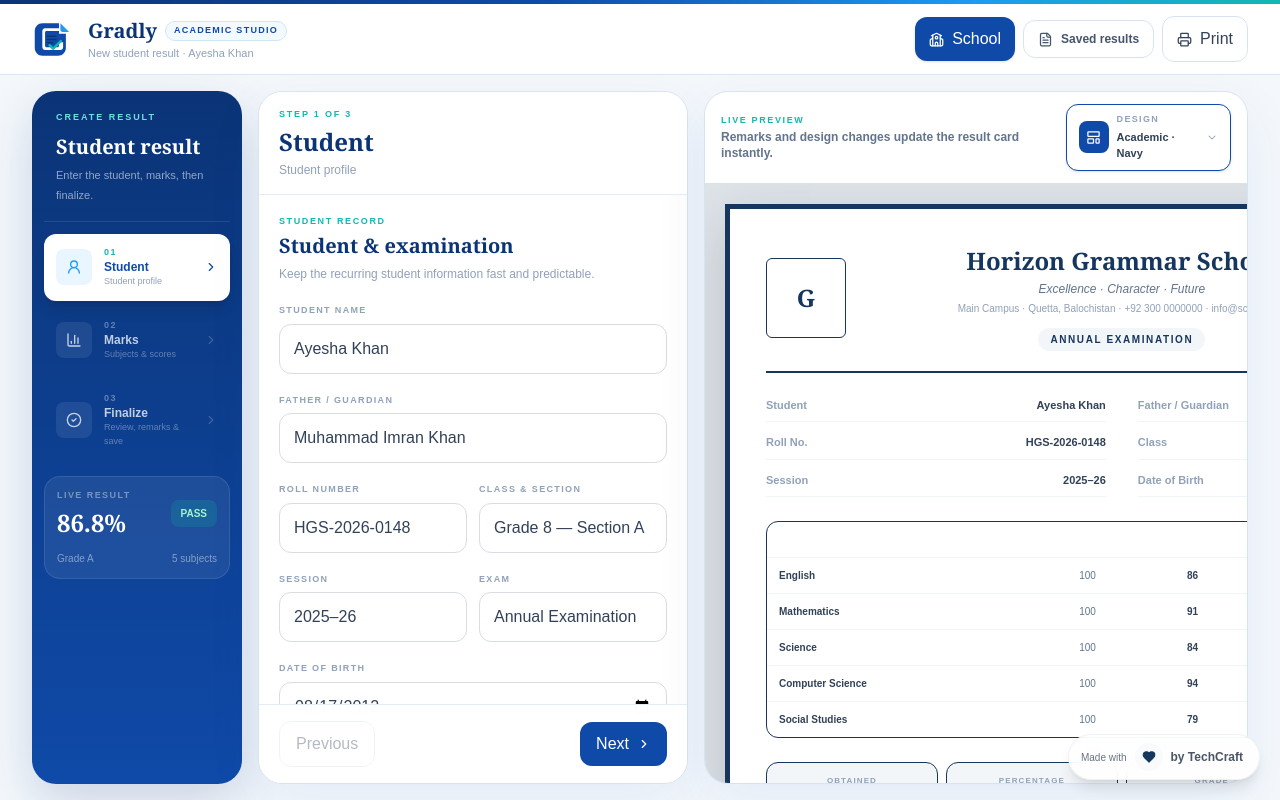
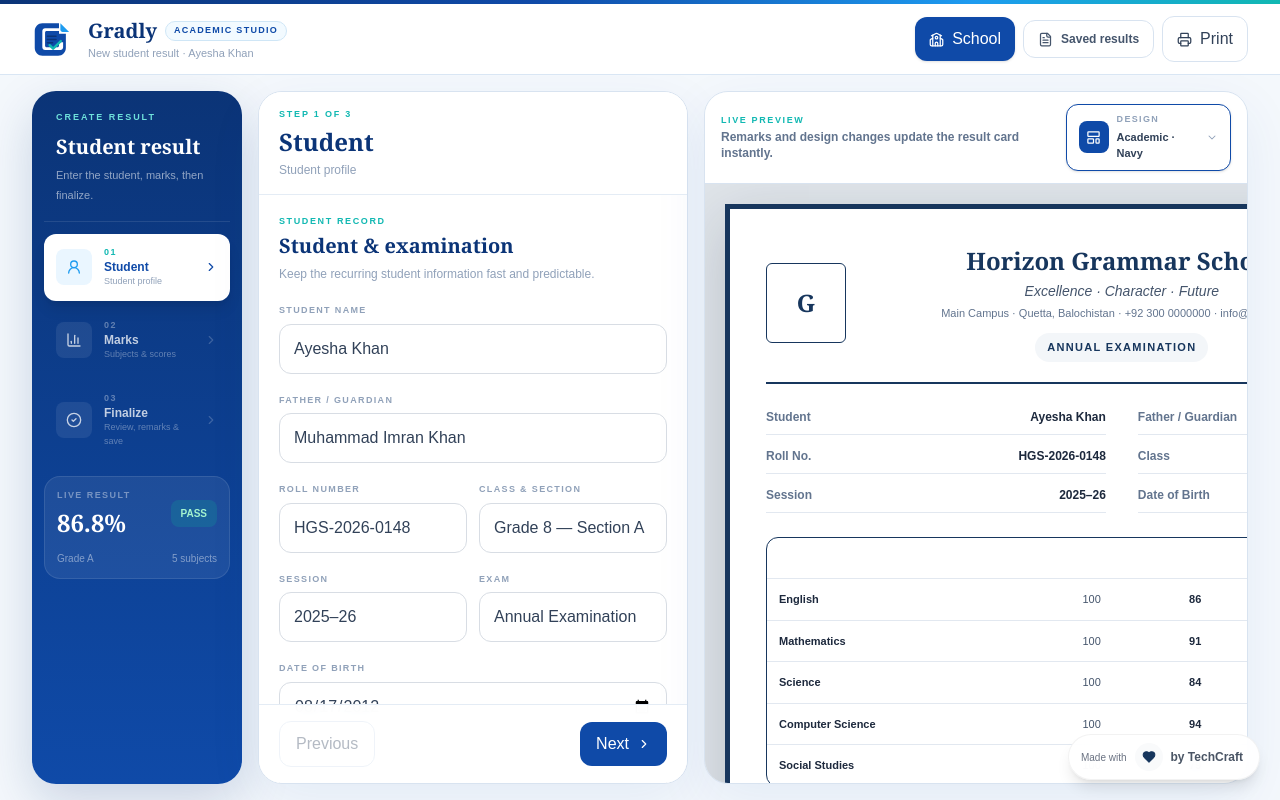
Before and after one commit to merajNizBaloch/gradly, a Next.js app: page / in a window 1280 px wide. Built offline with nearby package versions, Linux system fonts and the light colour scheme.

Commit message:
Improve result card print readability and colors

```diff
--- a/src/app/components/result-card.tsx
+++ b/src/app/components/result-card.tsx
@@ -1,7 +1,7 @@
 "use client";
 
 import { QRCodeSVG } from "qrcode.react";
-import { allThemes, autoRemark, getGrade, paperPresets, templates, type Band, type DesignSettings, type SchoolSettings, type Subject } from "./workspace-model";
+import { allThemes, autoRemark, getGrade, paperPresets, type Band, type DesignSettings, type SchoolSettings, type Subject } from "./workspace-model";
 
 export default function ResultCard({
   school,
@@ -46,7 +46,6 @@ export default function ResultCard({
   const status = subjects.length > 0 && subjects.every((subject) => subject.total > 0 && (subject.obtained / subject.total) * 100 >= 40) ? "PASS" : "FAIL";
   const grade = getGrade(percent, bands);
   const activeTheme = allThemes.find((item) => item.id === design.theme) || allThemes[0];
-  const activeTemplate = templates.find((item) => item.id === design.template) || templates[0];
   const paper = design.paperSize === "custom"
     ? { label: "Custom", width: `${Math.max(80, Number(design.customWidth) || 210)}mm`, height: `${Math.max(100, Number(design.customHeight) || 297)}mm`, ratio: Math.max(100, Number(design.customHeight) || 297) / Math.max(80, Number(design.customWidth) || 210) }
     : paperPresets[design.paperSize];
@@ -67,8 +66,15 @@ export default function ResultCard({
         .gradly-card-scroll::-webkit-scrollbar-track{background:#dfe4e9}
         .gradly-card-scroll::-webkit-scrollbar-thumb{background:#9fb4c9;border:2px solid #dfe4e9;border-radius:999px}
         .gradly-card-scroll::-webkit-scrollbar-thumb:hover{background:#7897b5}
-        .gradly-paper{width:${paper.width};min-height:${paper.height};aspect-ratio:${paper.ratio};box-sizing:border-box;transition:opacity .22s ease,transform .22s ease,box-shadow .22s ease}
-        @media print{html,body{width:${paper.width};min-height:${paper.height};margin:0!important;padding:0!important;background:#fff!important}.gradly-card-scroll{height:auto!important;overflow:visible!important;padding:0!important;background:#fff!important}.gradly-paper{width:${paper.width}!important;height:${paper.height}!important;min-height:${paper.height}!important;aspect-ratio:auto!important;box-shadow:none!important}.print-shell{display:block!important;padding:0!important;margin:0!important}.no-print{display:none!important}}
+        .gradly-paper{width:${paper.width};min-height:${paper.height};aspect-ratio:${paper.ratio};box-sizing:border-box;transition:opacity .22s ease,transform .22s ease,box-shadow .22s ease;-webkit-print-color-adjust:exact;print-color-adjust:exact}
+        .gradly-paper,.gradly-paper *{-webkit-print-color-adjust:exact!important;print-color-adjust:exact!important}
+        @media print{
+          html,body{width:${paper.width};min-height:${paper.height};margin:0!important;padding:0!important;background:#fff!important;-webkit-print-color-adjust:exact!important;print-color-adjust:exact!important}
+          .gradly-card-scroll{height:auto!important;overflow:visible!important;padding:0!important;background:#fff!important}
+          .gradly-paper{width:${paper.width}!important;height:${paper.height}!important;min-height:${paper.height}!important;aspect-ratio:auto!important;box-shadow:none!important}
+          .print-shell{display:block!important;padding:0!important;margin:0!important}
+          .no-print{display:none!important}
+        }
       `}</style>
 
       <div className="flex min-w-max justify-center pb-4">
@@ -85,52 +91,51 @@ export default function ResultCard({
               </div>
               <div className="min-w-0 flex-1 text-center">
                 <h1 className={`${executive ? "font-sans tracking-[.12em] uppercase" : "font-serif"} text-2xl font-bold`} style={{ color: activeTheme.ink }}>{school.name}</h1>
-                <p className="mt-1 text-xs italic text-slate-500">{school.motto}</p>
-                <p className="mt-1 text-[10px] text-slate-400">{school.address} · {school.contact}</p>
-                <div className="mt-3 inline-flex rounded-full px-3 py-1 text-[10px] font-black uppercase tracking-[.16em]" style={{ backgroundColor: activeTheme.wash, color: activeTheme.ink }}>{exam}</div>
+                <p className="mt-1 text-sm italic text-slate-600">{school.motto}</p>
+                <p className="mt-1 text-[11px] font-medium text-slate-500">{school.address} · {school.contact}</p>
+                <div className="mt-3 inline-flex rounded-full px-3 py-1.5 text-[11px] font-black uppercase tracking-[.12em]" style={{ backgroundColor: activeTheme.wash, color: activeTheme.ink }}>{exam}</div>
               </div>
               {photo ? <img src={photo} alt="Student" className="h-24 w-20 rounded-lg border object-cover" style={{ borderColor: activeTheme.ink }} /> : <div className="h-24 w-20 rounded-lg border bg-slate-50" style={{ borderColor: activeTheme.ink }} />}
             </div>
 
-            <div className={`mt-6 grid grid-cols-2 gap-x-8 gap-y-3 text-[11px] ${modern ? "rounded-2xl p-4" : ""}`} style={modern ? { backgroundColor: activeTheme.wash } : undefined}>
+            <div className={`mt-6 grid grid-cols-2 gap-x-8 gap-y-3 text-[12px] ${modern ? "rounded-2xl p-4" : ""}`} style={modern ? { backgroundColor: activeTheme.wash } : undefined}>
               {[
                 ["Student", student], ["Father / Guardian", father], ["Roll No.", roll], ["Class", klass], ["Session", session], ["Date of Birth", dob || "—"],
-              ].map(([label, value]) => <div key={label} className="flex items-center justify-between gap-3 border-b border-slate-100 pb-2"><span className="font-bold text-slate-400">{label}</span><span className="text-right font-black text-slate-700">{value || "—"}</span></div>)}
+              ].map(([label, value]) => <div key={label} className="flex items-center justify-between gap-3 border-b border-slate-200 pb-2"><span className="font-bold text-slate-500">{label}</span><span className="text-right font-black text-slate-800">{value || "—"}</span></div>)}
             </div>
 
             <div className="mt-6 overflow-hidden rounded-xl border" style={{ borderColor: activeTheme.ink }}>
-              <table className="w-full border-collapse text-[10px]">
-                <thead><tr style={{ backgroundColor: activeTheme.ink, color: "white" }}><th className="px-3 py-2.5 text-left">Subject</th><th className="px-3 py-2.5 text-center">Max</th><th className="px-3 py-2.5 text-center">Obt.</th><th className="px-3 py-2.5 text-center">%</th><th className="px-3 py-2.5 text-center">Grade</th></tr></thead>
-                <tbody>{subjects.map((subject) => { const p = subject.total ? (subject.obtained / subject.total) * 100 : 0; return <tr key={subject.id} className="border-t border-slate-100"><td className="px-3 py-2.5 font-semibold text-slate-700">{subject.name}</td><td className="px-3 py-2.5 text-center text-slate-500">{subject.total}</td><td className="px-3 py-2.5 text-center font-black text-slate-700">{subject.obtained}</td><td className="px-3 py-2.5 text-center text-slate-500">{p.toFixed(1)}</td><td className="px-3 py-2.5 text-center font-black" style={{ color: activeTheme.ink }}>{getGrade(p, bands)}</td></tr>; })}</tbody>
+              <table className="w-full border-collapse text-[11px]">
+                <thead><tr style={{ backgroundColor: activeTheme.ink, color: "white" }}><th className="px-3 py-3 text-left">Subject</th><th className="px-3 py-3 text-center">Max</th><th className="px-3 py-3 text-center">Obt.</th><th className="px-3 py-3 text-center">%</th><th className="px-3 py-3 text-center">Grade</th></tr></thead>
+                <tbody>{subjects.map((subject) => { const p = subject.total ? (subject.obtained / subject.total) * 100 : 0; return <tr key={subject.id} className="border-t border-slate-200"><td className="px-3 py-3 font-semibold text-slate-800">{subject.name}</td><td className="px-3 py-3 text-center text-slate-600">{subject.total}</td><td className="px-3 py-3 text-center font-black text-slate-800">{subject.obtained}</td><td className="px-3 py-3 text-center text-slate-600">{p.toFixed(1)}</td><td className="px-3 py-3 text-center font-black" style={{ color: activeTheme.ink }}>{getGrade(p, bands)}</td></tr>; })}</tbody>
               </table>
             </div>
 
-            <div className={`mt-6 grid grid-cols-4 gap-2 ${minimal ? "text-[10px]" : ""}`}>
-              {[["Obtained", `${obtained}/${total}`], ["Percentage", `${percent.toFixed(1)}%`], ["Grade", grade], ["Result", status]].map(([label, value]) => <div key={label} className="rounded-xl border p-3 text-center" style={{ borderColor: activeTheme.ink, backgroundColor: activeTheme.wash }}><p className="text-[8px] font-black uppercase tracking-[.14em] text-slate-400">{label}</p><p className="mt-1 text-sm font-black" style={{ color: activeTheme.ink }}>{value}</p></div>)}
+            <div className="mt-6 grid grid-cols-4 gap-2">
+              {[["Obtained", `${obtained}/${total}`], ["Percentage", `${percent.toFixed(1)}%`], ["Grade", grade], ["Result", status]].map(([label, value]) => <div key={label} className="rounded-xl border p-3 text-center" style={{ borderColor: activeTheme.ink, backgroundColor: activeTheme.wash }}><p className="text-[9px] font-black uppercase tracking-[.12em] text-slate-500">{label}</p><p className="mt-1 text-base font-black" style={{ color: activeTheme.ink }}>{value}</p></div>)}
             </div>
 
             <div className="mt-6 grid grid-cols-[1fr_auto] gap-5 rounded-xl border p-4" style={{ borderColor: activeTheme.ink, backgroundColor: activeTheme.wash }}>
               <div>
                 <div className="grid grid-cols-2 gap-4">
                   <div>
-                    <p className="text-[8px] font-black uppercase tracking-[.14em] text-slate-400">Teacher remarks</p>
-                    <p className="mt-2 text-[10px] leading-5 text-slate-600">{resolvedTeacherRemarks}</p>
+                    <p className="text-[9px] font-black uppercase tracking-[.12em] text-slate-500">Teacher remarks</p>
+                    <p className="mt-2 text-[11px] font-medium leading-5 text-slate-700">{resolvedTeacherRemarks}</p>
                   </div>
                   <div className="border-l pl-4" style={{ borderColor: activeTheme.accent }}>
-                    <p className="text-[8px] font-black uppercase tracking-[.14em] text-slate-400">Principal remarks</p>
-                    <p className="mt-2 text-[10px] leading-5 text-slate-600">{resolvedPrincipalRemarks || "—"}</p>
+                    <p className="text-[9px] font-black uppercase tracking-[.12em] text-slate-500">Principal remarks</p>
+                    <p className="mt-2 text-[11px] font-medium leading-5 text-slate-700">{resolvedPrincipalRemarks || "—"}</p>
                   </div>
                 </div>
-                <div className="mt-4 flex gap-6 border-t pt-3 text-[10px] text-slate-500" style={{ borderColor: activeTheme.accent }}><span>Attendance: <strong>{attendance}%</strong></span><span>Position: <strong>{position || "—"}</strong></span></div>
+                <div className="mt-4 flex gap-6 border-t pt-3 text-[11px] text-slate-600" style={{ borderColor: activeTheme.accent }}><span>Attendance: <strong>{attendance}%</strong></span><span>Position: <strong>{position || "—"}</strong></span></div>
               </div>
-              {verificationUrl ? <div className="text-center"><QRCodeSVG value={verificationUrl} size={64} /><p className="mt-1 text-[7px] font-bold text-slate-400">VERIFY</p></div> : null}
+              {verificationUrl ? <div className="text-center"><QRCodeSVG value={verificationUrl} size={68} /><p className="mt-1 text-[9px] font-black text-slate-500">VERIFY</p></div> : null}
             </div>
 
             <div className="mt-auto pt-12">
-              <div className="flex items-end justify-between gap-8 text-[9px] text-slate-400">
-                <div className="w-36 border-t border-slate-400 pt-2 text-center">Class Teacher Signature</div>
-                <div className="text-center"><p className="font-black uppercase tracking-[.18em]" style={{ color: activeTheme.ink }}>{activeTemplate.name} Result Card</p><p className="mt-1">Generated with Gradly</p></div>
-                <div className="w-36 border-t border-slate-400 pt-2 text-center">Principal Signature</div>
+              <div className="flex items-end justify-between gap-8 text-[11px] font-semibold text-slate-600">
+                <div className="w-40 border-t border-slate-500 pt-2 text-center">Class Teacher Signature</div>
+                <div className="w-40 border-t border-slate-500 pt-2 text-center">Principal Signature</div>
               </div>
             </div>
           </div>
```
